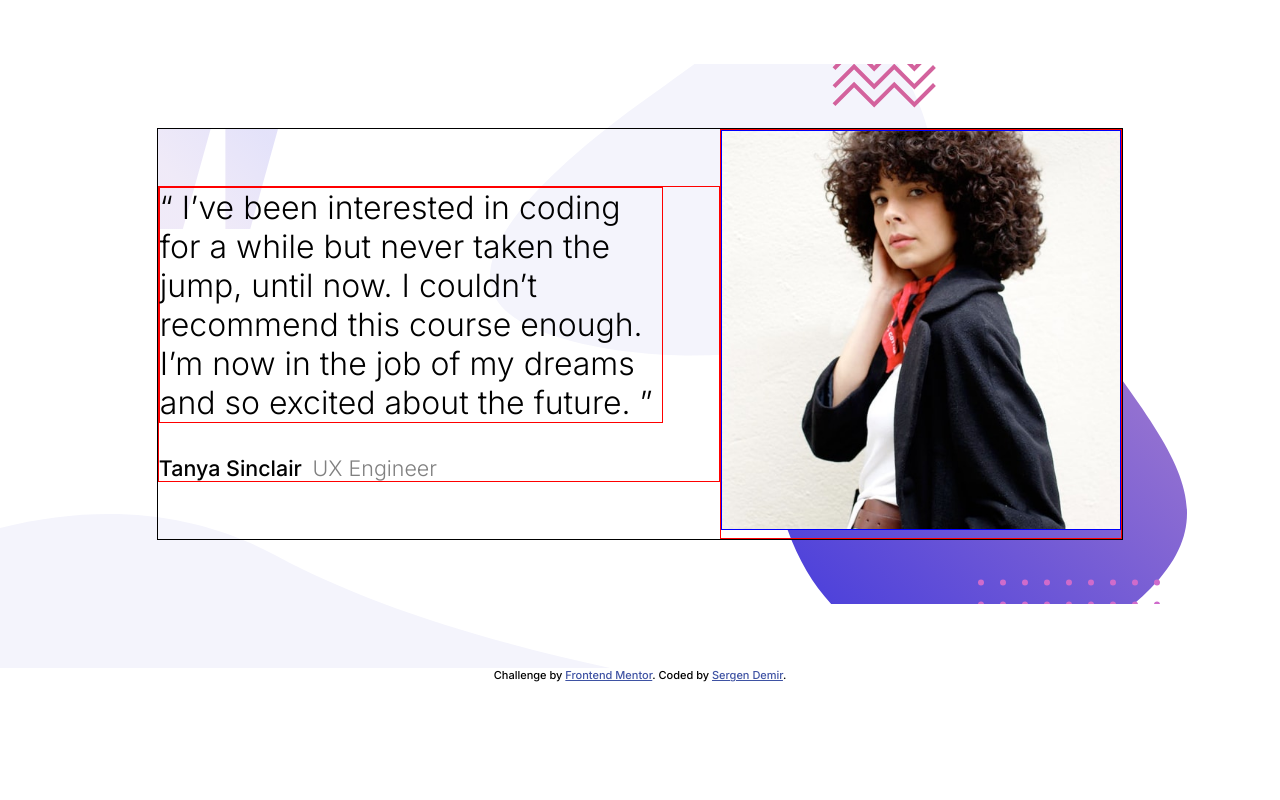
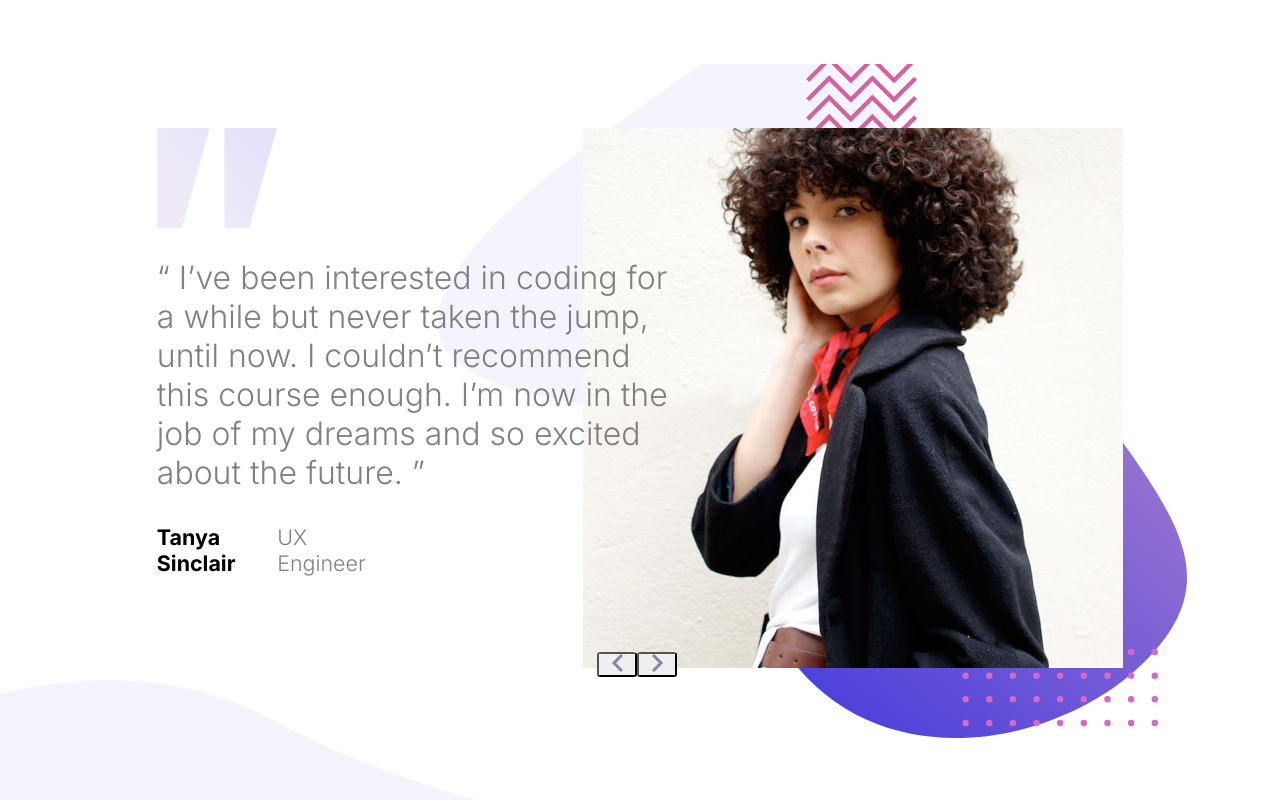
Before and after one commit to demirsergen/testimonials-slider, a plain HTML site: page index.html in a window 1280 px wide. Shown: the top 800 px of the page. Drawn offline with Linux system fonts and the light colour scheme.

Commit message:
desktop-version(done-ish)

```diff
--- a/css/main.css
+++ b/css/main.css
@@ -32,6 +32,9 @@ section {
     background-image: url(/images/pattern-bg.svg);
     background-repeat: no-repeat;
     background-position: right;
+    background-size: contain;
+    background-position-y: -1em;
+    z-index: -2;
 }
 
 .testimonial-card {
@@ -41,21 +44,21 @@ section {
     background-image: url(/images/pattern-quotes.svg);
     background-repeat: no-repeat;
     background-position:top left;
-    border: 1px solid black;
+    position: relative;
 }
 
 .bio {
-    border: 1px solid red;
     display:block;
     position: relative;
     width: 95%;
 }
 
 .description {
-    font-weight: 300;
-    width: 90%;
-    border: 1px solid red;
-
+    font-weight: 100;
+    width: 120%;
+    font-size: 32px;
+    color: gray;
+    z-index: 2;
 }
 
 .description-two {
@@ -64,33 +67,51 @@ section {
     display: flex;
 }
 
+.two {
+    width: 80%;
+}
+
 .description-two > h6:nth-of-type(1){
-    font-weight: 500;
+    font-weight: 700;
 }
 
 
 .description-two > h6:nth-of-type(2){
-    color: red;
     font-weight: 100;
     color: gray;
     margin-left: .5em;
 }
-.profile-image {
-    border: 1px solid red;
+
+.profile-image > .btn {
     position: relative;
+    width: 20%;
+    height: 30px;
+    display: flex;
+    justify-content: center;
+    align-items: center;
+}
+
+.btn > button {
+    border-radius: 10%;
+    margin-top: -4em;
+    background-position: center;
+    width: 3em;
+    cursor: pointer;
 }
 
 .profile-image > img {
-    width: 400px;
-    height: 400px;
-    border: 1px solid blue;
-    background-size: cover;
+    width: 500px;
+    height: 500px;
+    background-size: contain;
+    position: relative;
+    z-index: -1;
 }
+
 .attribution {
     font-size: 11px;
     text-align: center;
-  }
+}
 
-  .attribution a {
+.attribution a {
     color: hsl(228, 45%, 44%);
-  }
+}
--- a/index.html
+++ b/index.html
@@ -17,41 +17,50 @@
     <div class="container">
       <div class="testimonial-card">
         <div class="bio">
-          <div class="description" th>
+          <div class="description">
             <p>“ I’ve been interested in coding for a while but never taken the jump, until now.
               I couldn’t recommend this course enough. I’m now in the job of my dreams and so
               excited about the future. ”</p>
           </div>
           <div class="description-two">
-            <h6 class="name">Tanya Sinclair</h6>
-            <h6 class="job">UX Engineer</h6>
+            <h6>Tanya Sinclair</h6>
+            <h6>UX Engineer</h6>
           </div>
-
         </div>
-        <div class="profile-image"><img src="/images/image-tanya.jpg" alt="image-tanya">
+        <div class="profile-image">
+          <div class="image"><img src="/images/image-tanya.jpg" alt="image-tanya"></div>
+          <div class="btn">
+            <button><img src="/images/icon-prev.svg" alt=""></img></button>
+            <button><img src="/images/icon-next.svg" alt=""></img></button>
+          </div>
         </div>
       </div>
-
-      <!--<div class="testimonial-card">
-        <div class="bio">
-          <p class="description">“ If you want to lay the best foundation possible I’d recommend taking this course.
-            The depth the instructors go into is incredible. I now feel so confident about
-            starting up as a professional developer. ”</p>
-          <h6 class="name">John Tarkpor</h6>
-          <h6 class="job">Junior Front-end Developer</h6>
-        </div>
-        <img src="/images/image-john.jpg" alt="image-john">
-
-      </div>-->
     </div>
   </section>
 
-
-
-
-
-
-
+  <section>
+    <div class="container">
+      <div class="testimonial-card">
+        <div class="bio">
+          <p class="description">“ If you want to lay the best foundation possible I’d recommend taking this
+            course.
+            The depth the instructors go into is incredible. I now feel so confident about
+            starting up as a professional developer. ”</p>
+          <div class="description-two two">
+            <h6>John Tarkpor</h6>
+            <h6>Junior Front-end Developer</h6>
+          </div>
+        </div>
+        <div class="profile-image">
+          <div class="image"><img src="/images/image-john.jpg" alt="image-john"></div>
+          <div class="btn">
+            <button><img src="/images/icon-prev.svg" alt=""></img></button>
+            <button><img src="/images/icon-next.svg" alt=""></img></button>
+          </div>
+        </div>
+      </div>
+    </div>
+  </section>
   <div class="attribution">
     Challenge by <a href="https://www.frontendmentor.io?ref=challenge" target="_blank">Frontend Mentor</a>.
     Coded by <a href="#">Sergen Demir</a>.
```
